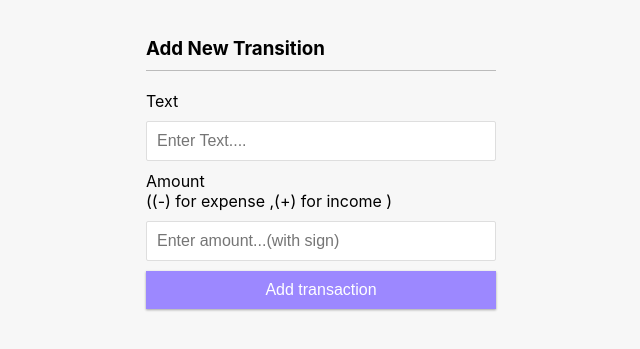
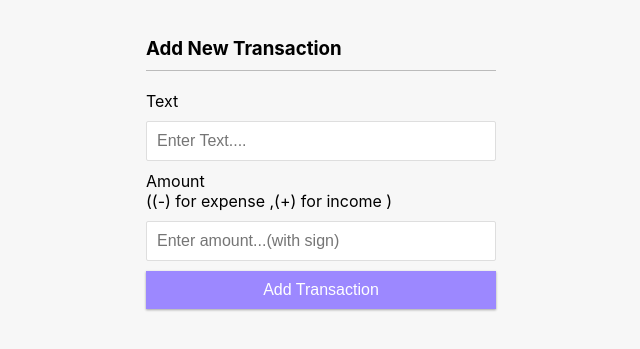
Before and after one commit to bhanu1031/Expense-Manager, a plain HTML site: page index.html in a window 1280 px wide. Shown: the part 399-748 px from the top of the page, 319-959 px from the left. Drawn offline with Linux system fonts and the light colour scheme.

Commit message:
Update index.html

```diff
--- a/index.html
+++ b/index.html
@@ -33,7 +33,7 @@
       <ul id="list" class="list">
 
       </ul>
-      <h3>Add New Transition</h3>
+      <h3>Add New Transaction</h3>
       <form id="form">
           <div class="form-control">
               <label for="text">Text</label>
@@ -43,7 +43,7 @@
               <label for="amount">Amount <br> ((-) for expense ,(+) for income )</label>
               <input type="number" id="amount" placeholder="Enter amount...(with sign)">
           </div>
-          <button class="btn">Add transaction</button>
+          <button class="btn">Add Transaction</button>
       </form>
     </div>
     <script src="script.js"></script>
```
